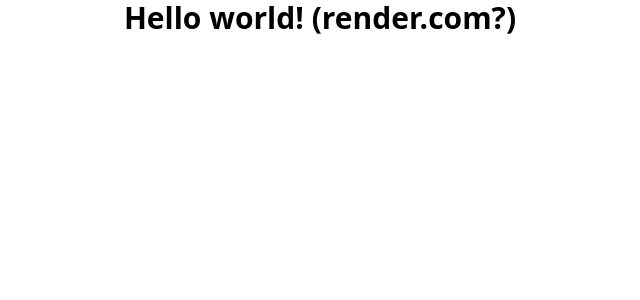
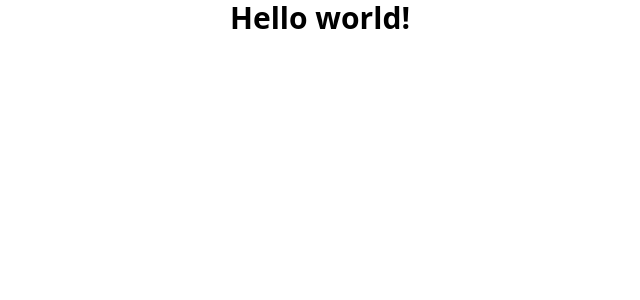
Before and after one commit to marcinm2h/cicd, a React (Create React App) app: page / in a window 1280 px wide. Shown: the top 300 px of the page, without its empty margins (320-960 px from the left). Built offline with nearby package versions, Linux system fonts and the light colour scheme.

Commit message:
App minor fix

```diff
--- a/src/App.js
+++ b/src/App.js
@@ -1,7 +1,7 @@
 function App() {
   return (
     <div className="flex-1">
-      <h1 className="text-center text-3xl font-bold">Hello world! (render.com?)</h1>
+      <h1 className="text-center text-3xl font-bold">Hello world!</h1>
     </div>
   );
 }
```
